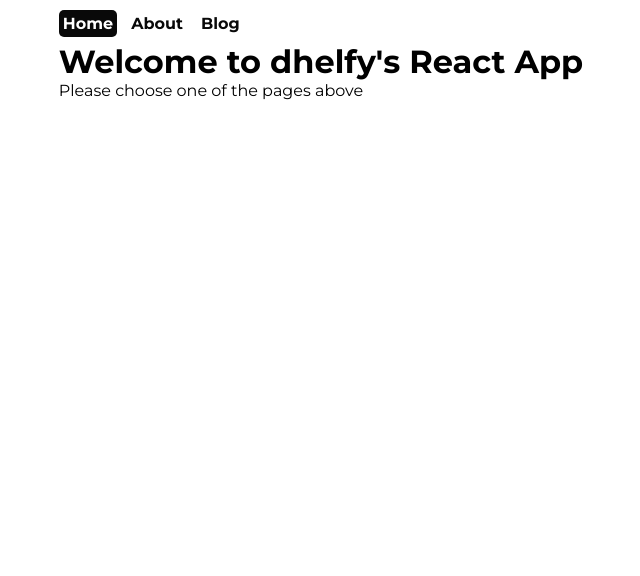
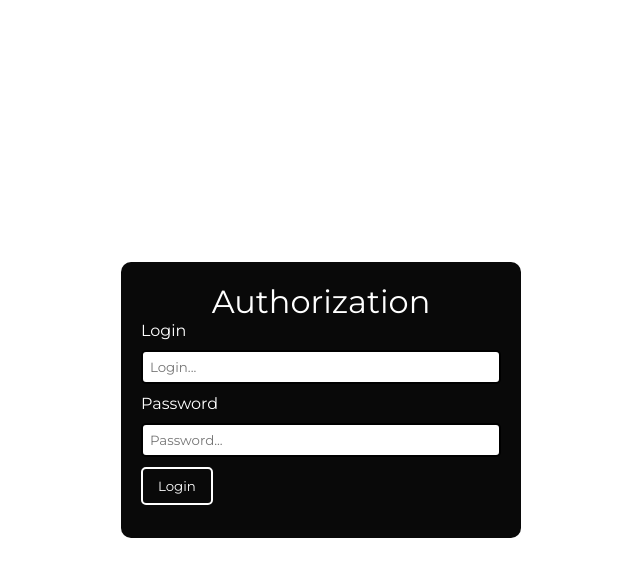
Before and after one commit to dhelfy/react-course, a React (Create React App) app: page / in a window 1280 px wide. Shown: the top 576 px of the page, without its empty margins (319-959 px from the left). Built offline with nearby package versions, Linux system fonts and the light colour scheme.

Commit message:
added private routes and auth page

```diff
--- a/src/App.js
+++ b/src/App.js
@@ -1,25 +1,37 @@
 import "./styles/styles.css"
-import Posts from "./pages/Posts"
-import About from "./pages/About";
-import NoPage from "./pages/NoPage";
 import { BrowserRouter, Routes, Route } from "react-router-dom";
 import Layout from "./components/Layout";
-import HomePage from "./pages/HomePage";
-import PostPage from "./pages/PostPage/PostPage";
+import { private_routes_arr, public_routes_arr } from "./router/routes";
+import { useState } from "react";
 
 function App() {
+  let [isLogged, setIsLogged] = useState(false)
+
+  let private_routes = private_routes_arr.map(function (route) {
+    if (route.path === "index") {
+      return <Route index element={<route.element />} />
+    }
+    return <Route path={route.path} element={<route.element />} />
+  })
+
+  let public_routes = public_routes_arr.map(function (route) {
+    return <Route path={route.path} element={<route.element isLogged={isLogged} setIsLogged={setIsLogged}/>} />
+  })
+
   return (
     <div className="App">
       <BrowserRouter>
-        <Routes>
-          <Route path="/" element={<Layout />}>
-            <Route index element={<HomePage />}/>
-            <Route path="blog" element={<Posts />} />
-            <Route path="blog/:id" element={<PostPage />}/>
-            <Route path="about" element={<About />} />
-            <Route path="*" element={<NoPage />} />
-          </Route>
-        </Routes>
+        {isLogged ?
+          <Routes>
+            <Route path="/" element={<Layout />}>
+              {private_routes}
+            </Route>
+          </Routes>
+          :
+          <Routes>
+              {public_routes}
+          </Routes>
+        }
       </BrowserRouter>
     </div>
   );
--- /dev/null
+++ b/src/pages/AuthPage/AuthPage.jsx
@@ -0,0 +1,28 @@
+import { useNavigate } from "react-router-dom";
+import CstmButton from "../../components/UI/button/CstmButton";
+import CstmInput from "../../components/UI/input/CstmInput";
+import styles from "./AuthPage.module.css"
+
+export default function AuthPage({ setIsLogged, isLogged }) {
+    let navigate = useNavigate();
+
+    function onLogin () {
+        setIsLogged(true)
+        navigate("/")
+    }
+
+    return (
+        <div className={styles.auth_page}>
+            <div className={styles.auth_window}>
+                <h1 className={styles.auth_title}>Authorization</h1>
+                <div className={styles.auth_form}>
+                    <p>Login</p>
+                    <CstmInput placeholder="Login..." />
+                    <p>Password</p>
+                    <CstmInput type="password" placeholder="Password..."/>
+                    <CstmButton onClick={() => { onLogin() }}>Login</CstmButton>
+                </div>
+            </div>
+        </div>
+    )
+}
--- /dev/null
+++ b/src/pages/AuthPage/AuthPage.module.css
@@ -0,0 +1,32 @@
+.auth_page {
+    height: 100vh;
+    display: flex;
+    justify-content: center;
+    align-items: center;
+}
+
+.auth_window {
+    background-color: #090909;
+    color: #fff;
+    height: 276px;
+    max-width: 400px;
+    width: 100vw;
+    border-radius: 10px;
+    box-sizing: border-box;
+    padding: 20px;
+    display: flex;
+    flex-direction: column;
+    align-items: center;
+}
+
+.auth_title {
+    font-weight: 400;
+}
+
+.auth_form {
+    display: flex;
+    flex-direction: column;
+    gap: 10px;
+    width: 100%;
+    max-width: 360px;
+}
--- /dev/null
+++ b/src/router/routes.js
@@ -0,0 +1,20 @@
+import About from "../pages/About";
+import AuthPage from "../pages/AuthPage/AuthPage";
+import HomePage from "../pages/HomePage";
+import NoPage from "../pages/NoPage";
+import PostPage from "../pages/PostPage/PostPage";
+import Posts from "../pages/Posts";
+
+let private_routes_arr = [
+    {path: "index", element: HomePage},
+    {path: "blog/:id", element: PostPage},
+    {path: "about", element: About},
+    {path: "*", element: NoPage},
+    {path: "blog", element: Posts},
+]
+
+let public_routes_arr = [
+    {path: "*", element: AuthPage}
+]
+
+export {private_routes_arr, public_routes_arr}
```
